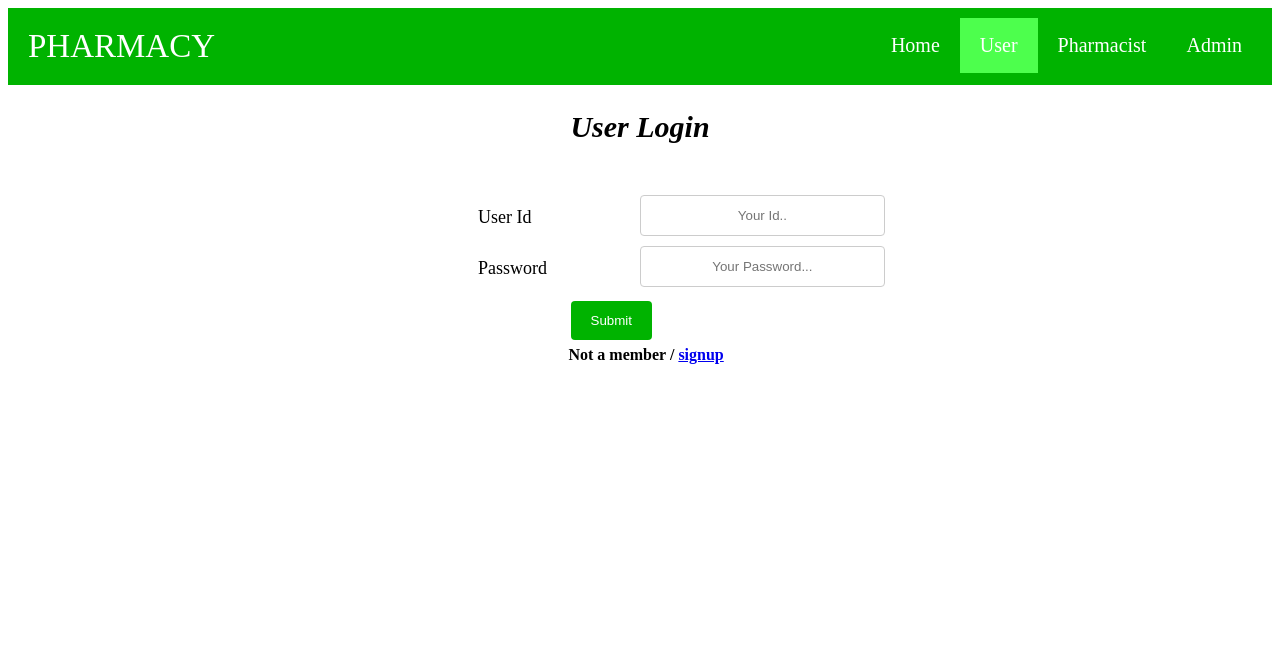
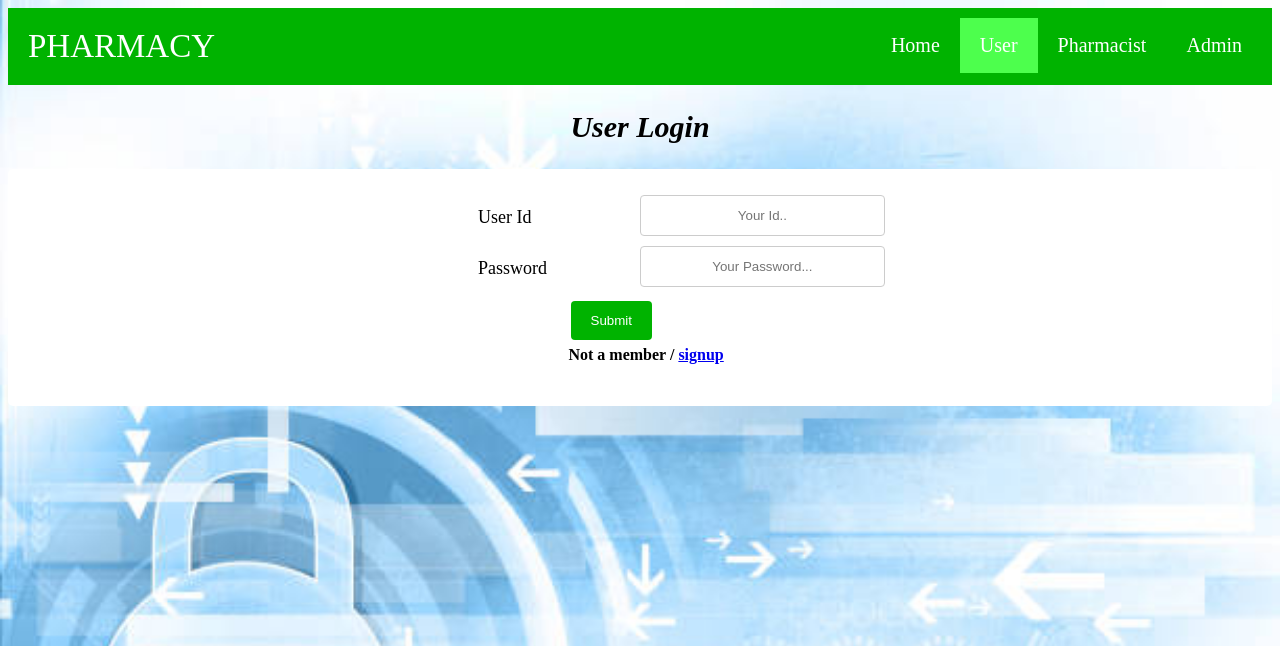
Before and after one commit to VISHNUNARAYANAN-M/PG19IT07, a PHP site: page /user_login.php in a window 1280 px wide. Shown: the top 646 px of the page. Run offline with PHP 8.4, Linux system fonts and the light colour scheme.

Commit message:
Update user_login.php

```diff
--- a/user_login.php
+++ b/user_login.php
@@ -6,6 +6,12 @@ session_start();
 
 	<head>
 		<style>
+			body{
+
+				background-image:url("/img/ulogin.jpg");
+				background-repeat:no-repeat;
+				background-size:cover;
+			}
 
 			#title{
 				background-color:#00b300;
```
